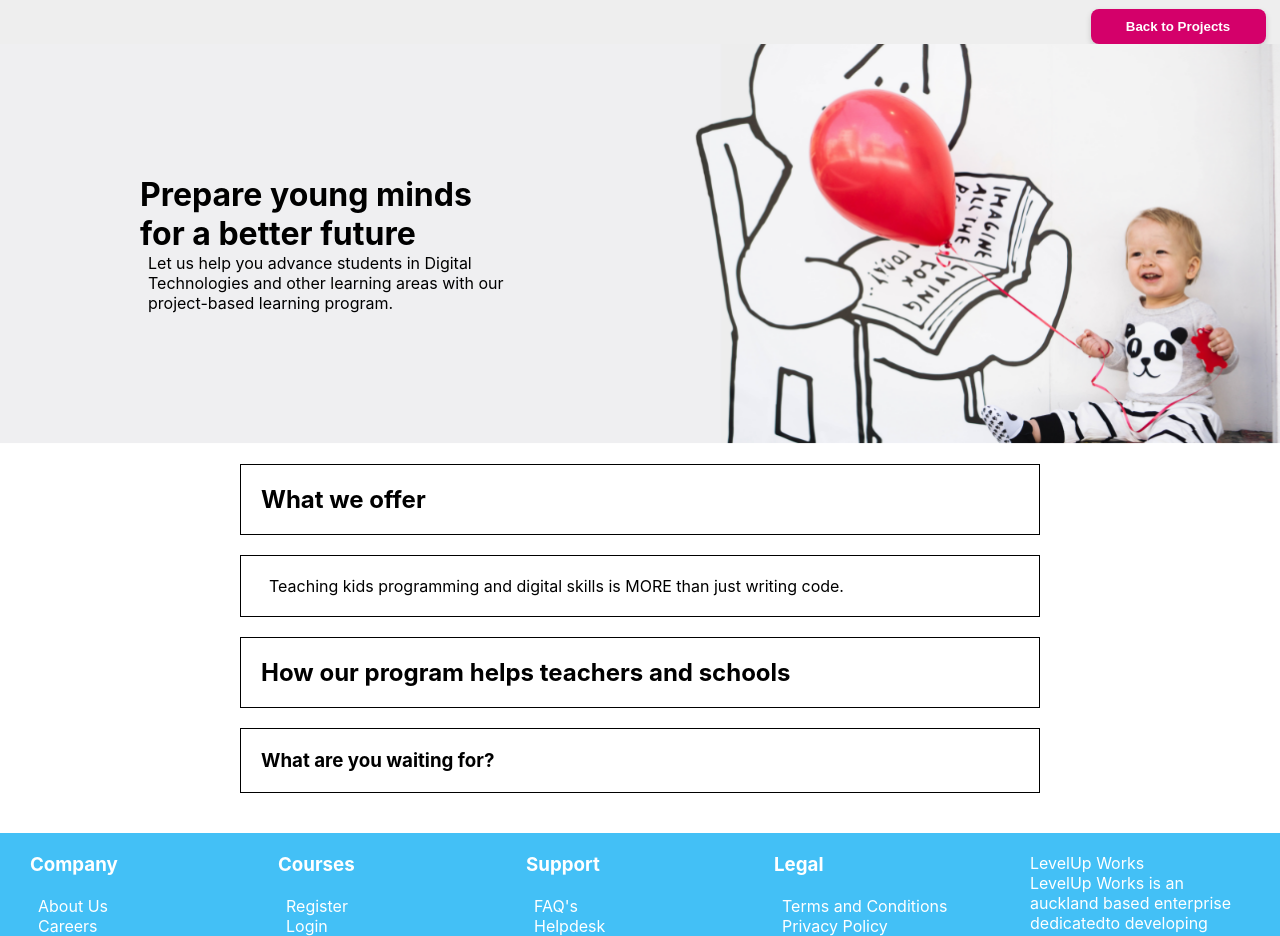
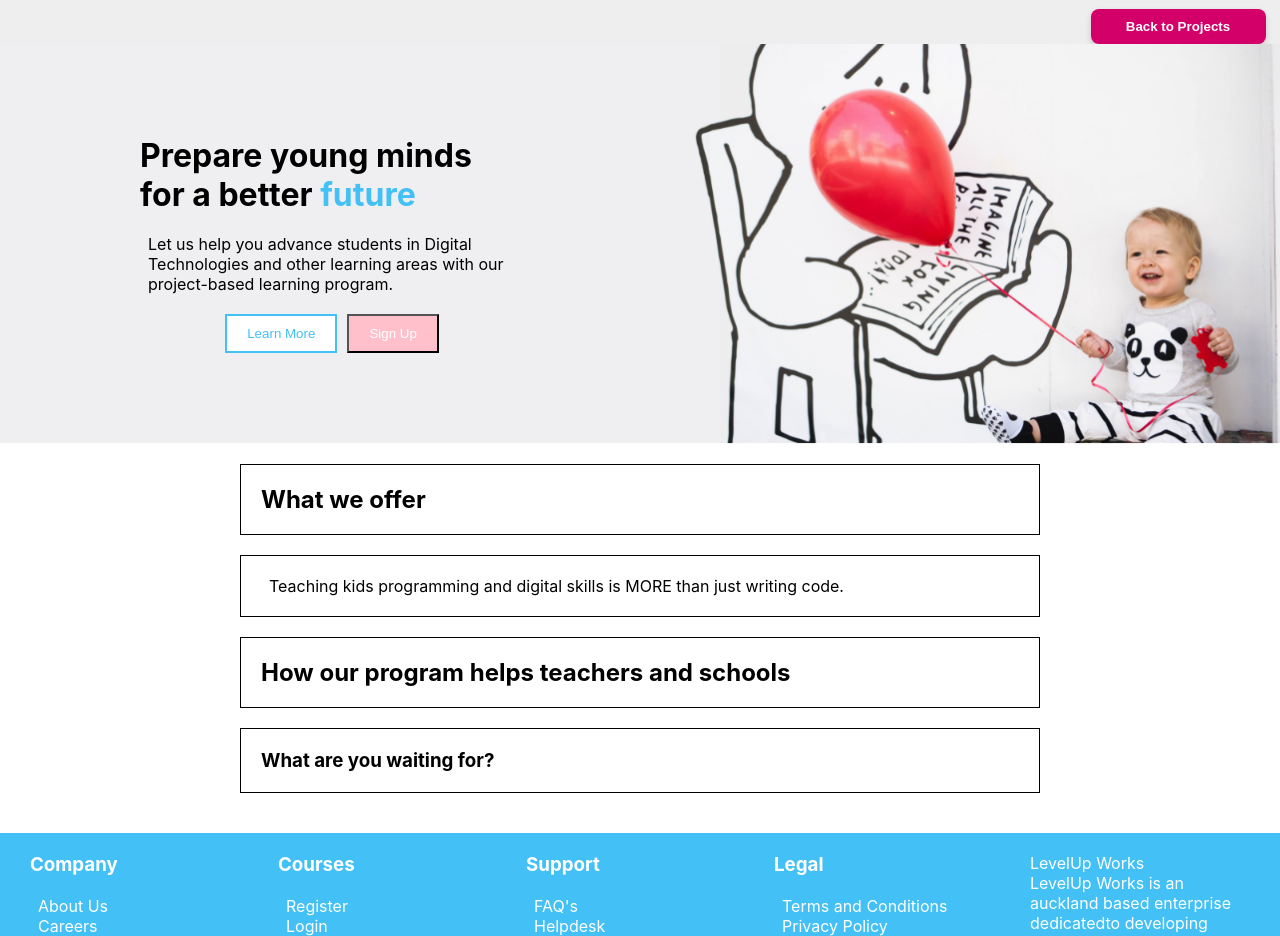
Before and after one commit to farhanmalek/EducationApp-FrontEnd, a React (Create React App) app: page /studentprofile in a window 1280 px wide. Shown: the part 820-1756 px from the top of the page. Built offline with nearby package versions, Linux system fonts and the light colour scheme.

Commit message:
more info and sign in button added

```diff
--- a/src/components/HomePage/Home.css
+++ b/src/components/HomePage/Home.css
@@ -27,6 +27,40 @@
     min-height: 100vh; /* Ensure the container spans the full viewport height */
   }
 
+  /* Style for the button container */
+.button-container {
+  text-align: center; /* Center-align the buttons */
+  margin-top: 20px; /* Adjust the margin as needed */
+}
+
+/* Style for the "Learn More" button */
+.learn-more-button {
+  background-color: white;
+  border: 2px solid #43c0f6;
+  color: #43c0f6;
+  padding: 10px 20px;
+  margin-right: 10px; /* Add spacing between buttons */
+  cursor: pointer; /* Change cursor on hover */
+}
+
+.learn-more-button:hover {
+  background-color: #43c0f6;
+  color: white;
+}
+
+/* Style for the "Sign Up" button */
+.sign-up-button {
+  background-color: pink;
+  color: white;
+  padding: 10px 20px;
+  cursor: pointer; /* Change cursor on hover */
+}
+
+.sign-up-button:hover {
+  background-color: #ff69b4; /* Change the hover color for the "Sign Up" button */
+}
+
+
   .sections {
     width: 100%; /* Make the sections span the full width */
     max-width: 800px; /* Adjust the max-width as needed */
--- a/src/components/HomePage/Home.js
+++ b/src/components/HomePage/Home.js
@@ -9,8 +9,20 @@ function Home(){
         <div className="hero" style={{ backgroundImage: `url(${heroImage})` }}>
           <div className="header-content">
             <header>
-              <h1>Prepare young minds for a better future</h1>
+              <h1>
+                Prepare young minds for a better{' '}
+                <span style={{ color: '#43c0f6' }}>future</span>
+              </h1>
+              <br></br>
               <p>Let us help you advance students in Digital Technologies and other learning areas with our project-based learning program.</p>
+              <div className="button-container">
+                <button className="learn-more-button">
+                  Learn More
+                </button>
+                <button className="sign-up-button">
+                  Sign Up
+                </button>
+            </div>
             </header>
           </div>
         </div>
```
